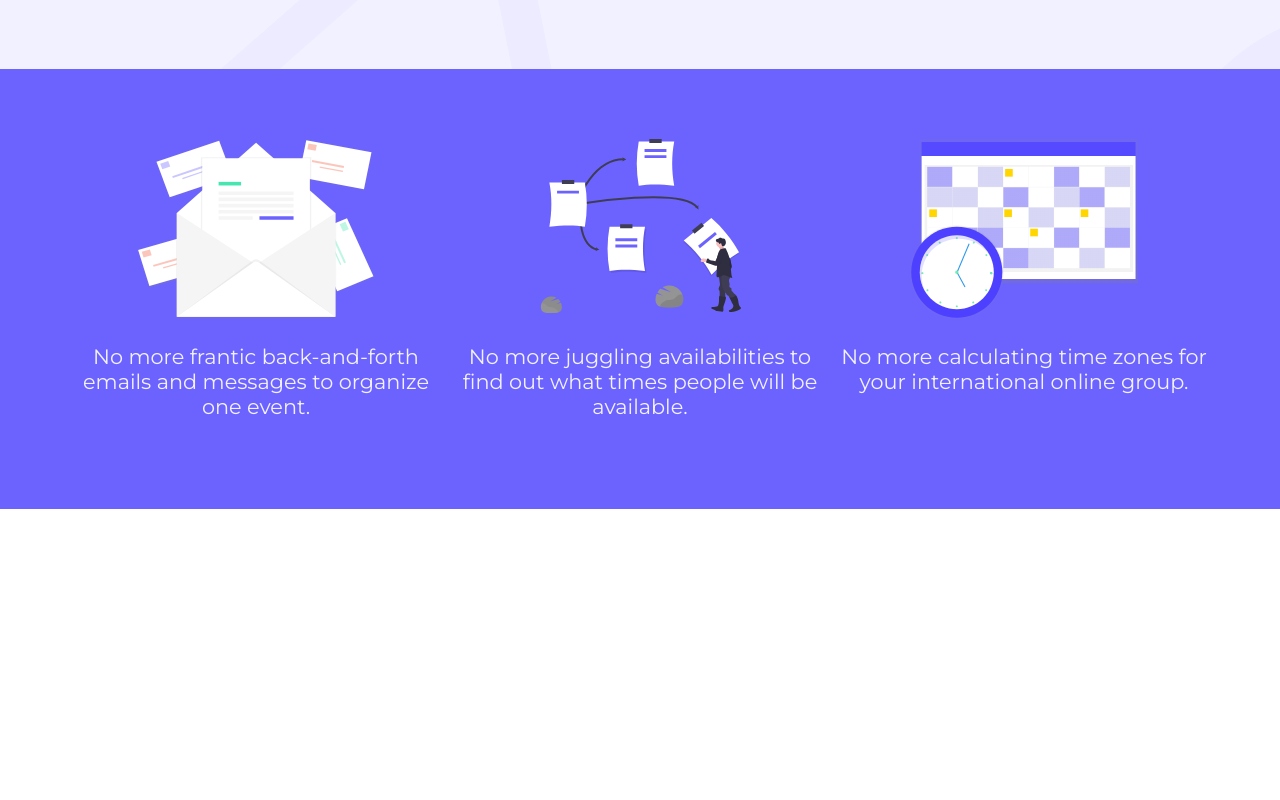
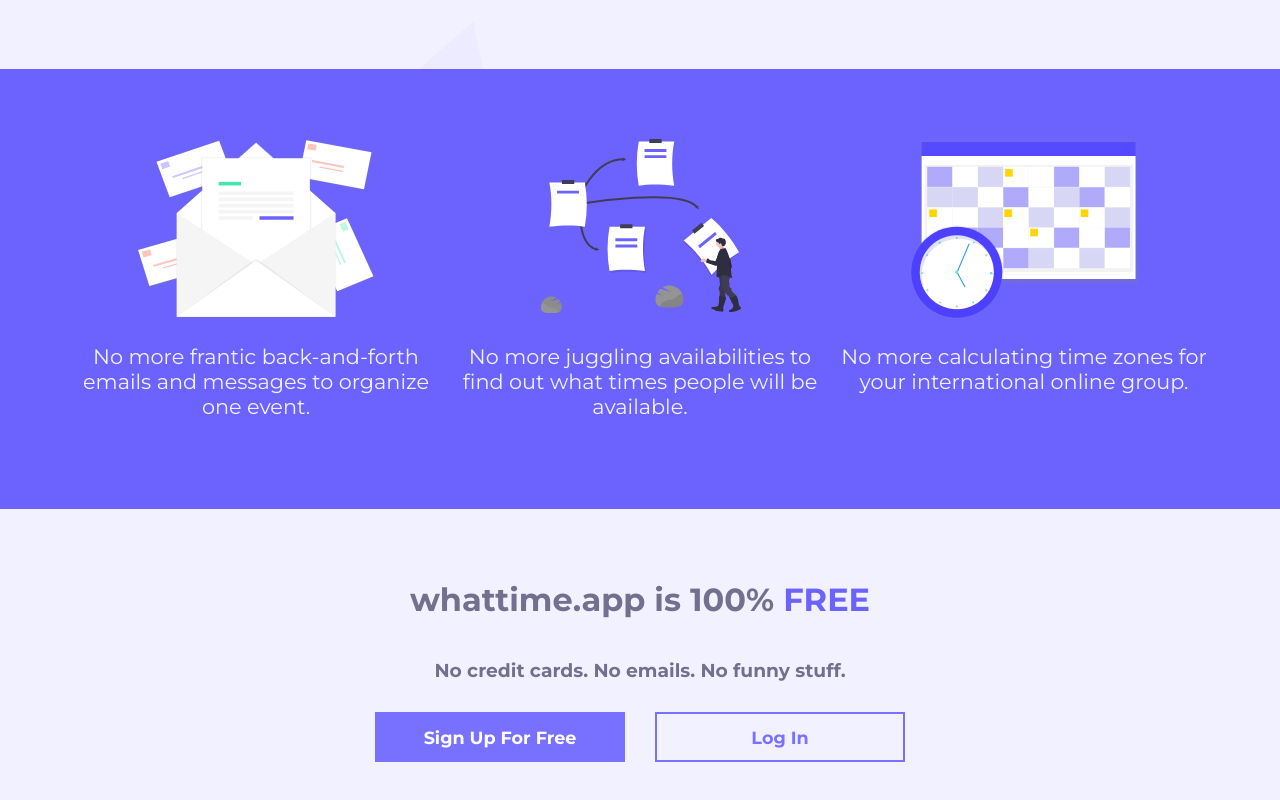
Before and after one commit to omerdemirkan/whattime, a React (Create React App) app in the folder front-end/: page / in a window 1280 px wide. Shown: the part 1138-1938 px from the top of the page. Before the commit the page ends 1647 px from the top, so only its background shows below. Built offline with nearby package versions, Linux system fonts and the light colour scheme.

Commit message:
add CTA section to HomePage

```diff
--- a/front-end/src/App.css
+++ b/front-end/src/App.css
@@ -18,7 +18,8 @@
 span::selection,
 time::selection,
 a::selection,
-button::selection {
+button::selection,
+mark::selection {
 
   background-color: rgb(83, 80, 107);
   color: white;
--- a/front-end/src/components/HomePage/HomePage.js
+++ b/front-end/src/components/HomePage/HomePage.js
@@ -62,5 +62,24 @@
                 <p className={classes.PairText}>No more calculating time zones for your international online group.</p>
             </div>
         </div>
+
+        <div className={classes.TertiaryBox}>
+            <h1 className={classes.CtaMainHeader}>whattime.app is 100% <mark className={classes.Highlight}>FREE</mark></h1>
+            <h3 className={classes.CtaSecondaryHeader}>No credit cards. No emails. No funny stuff.</h3>
+            <div className={classes.ButtonsBox} style={{margin: 'auto'}}>
+                    <Link to='/signup'>
+                        <Button
+                        buttonClasses='Large Fill'
+                        style={{height: '50px', width: screenIsSmall ? '90vw' : '250px', margin: '10px 0'}}
+                        >Sign Up For Free</Button>
+                    </Link>
+
+                    <Link to='/login'>
+                        <Button
+                        buttonClasses='Large Border'
+                        style={{height: '50px', width: screenIsSmall ? '90vw' : '250px', margin: '10px 0'}}>Log In</Button>
+                    </Link>
+                </div>
+        </div>
     </div>
 }
--- a/front-end/src/components/HomePage/HomePage.module.css
+++ b/front-end/src/components/HomePage/HomePage.module.css
@@ -89,6 +89,29 @@
     font-size: 1.3rem;
 }
 
+.TertiaryBox {
+    min-height: 250px;
+    box-sizing: border-box;
+    position: relative;
+    background-color: #F1F1FF;
+    padding: 50px 5% 80px;
+}
+
+.CtaMainHeader {
+    text-align: center;
+    margin-bottom: 40px;
+}
+
+.CtaSecondaryHeader {
+    text-align: center;
+    margin-bottom: 20px;
+}
+
+.Highlight {
+    color: #6C63FF;
+    background-color: inherit;
+}
+
 @media (max-width: 900px) {
 
     .Pair {
```
